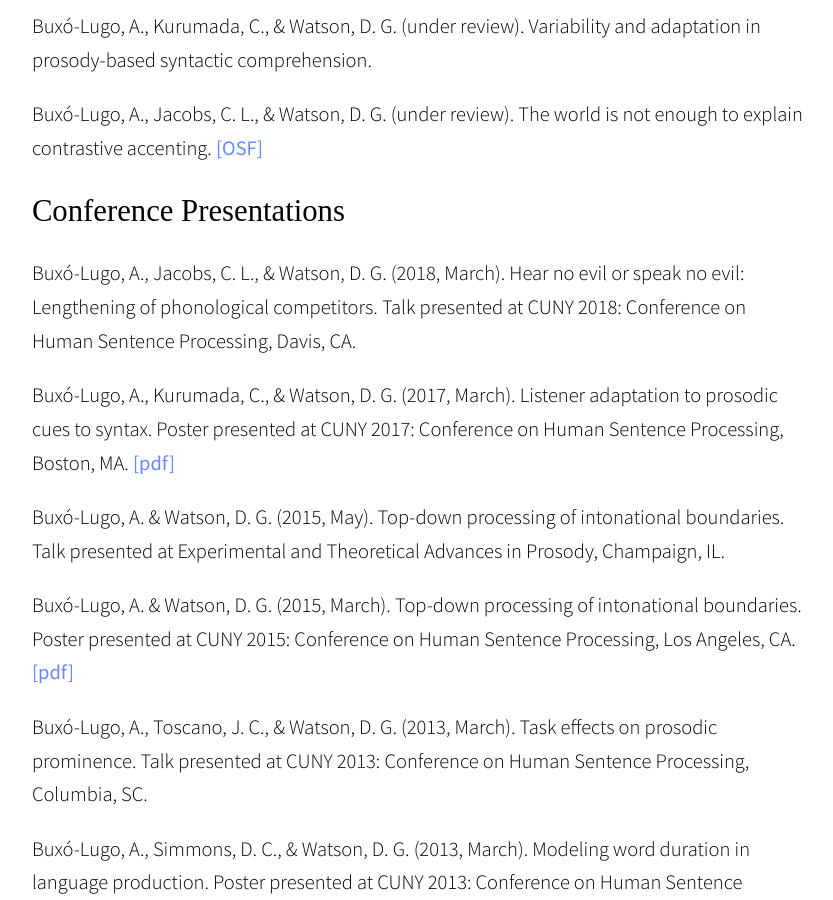
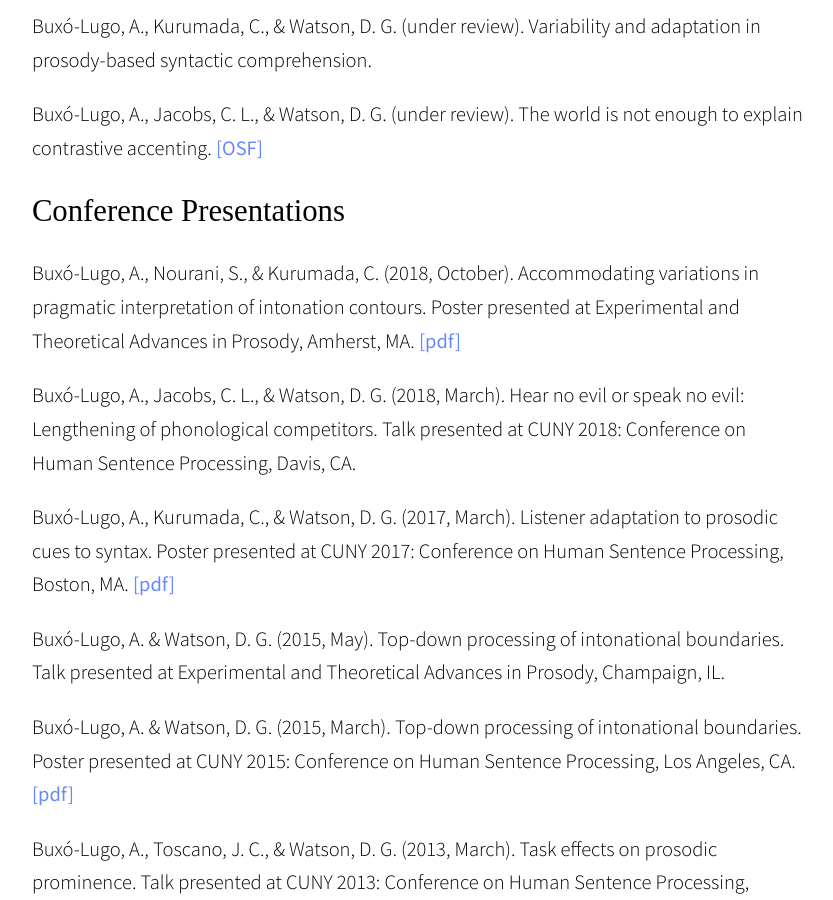
Before and after one commit to abuxolugo/abuxolugo.github.io, a Jekyll site: the page built from publications.md, in a window 1280 px wide and 900 px high, scrolled down 886 px. Shown: the whole window, without its empty margins (219-1052 px from the left). Built offline with Jekyll 4.4.1, drawn with Linux system fonts in a browser that asks for light colours; some web fonts are replaced.

Commit message:
Added ETAP Poster

```diff
--- a/publications.md
+++ b/publications.md
@@ -19,6 +19,8 @@ Buxó-Lugo, A., Kurumada, C., & Watson, D. G. (under review). Variability and ad
 Buxó-Lugo, A., Jacobs, C. L., & Watson, D. G. (under review). The world is not enough to explain contrastive accenting. [[OSF]](https://osf.io/ef5wu/)
 
 ## Conference Presentations
+
+Buxó-Lugo, A., Nourani, S., & Kurumada, C. (2018, October). Accommodating variations in pragmatic interpretation of intonation contours. Poster presented at Experimental and Theoretical Advances in Prosody, Amherst, MA. [[pdf]]({{site.baseurl}}/assets/ETAP_Poster_QS_Adaptation.pdf)
 
 Buxó-Lugo, A., Jacobs, C. L., & Watson, D. G. (2018, March). Hear no evil or speak no evil: Lengthening of phonological competitors. Talk presented at CUNY 2018: Conference on Human Sentence Processing, Davis, CA.
 
```
